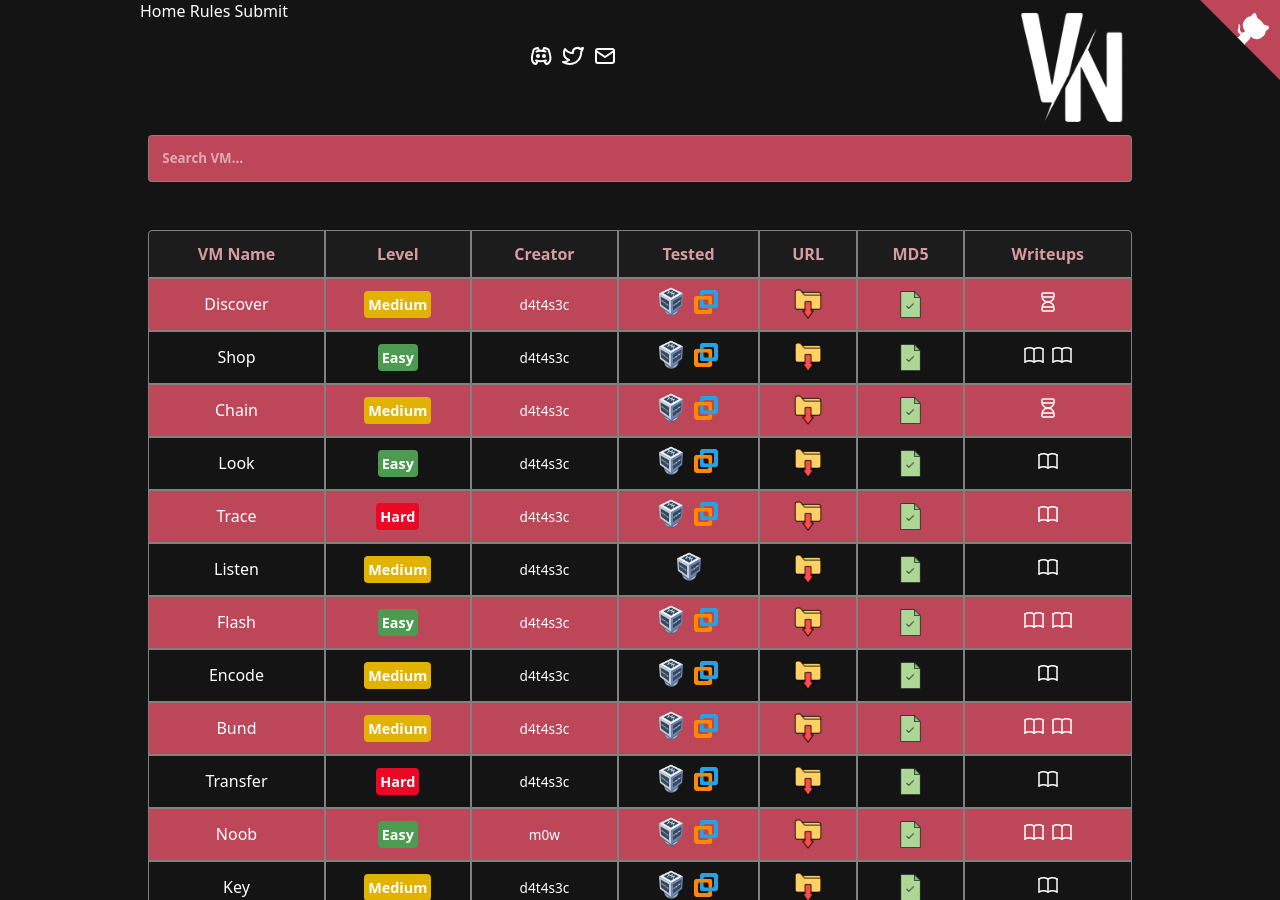
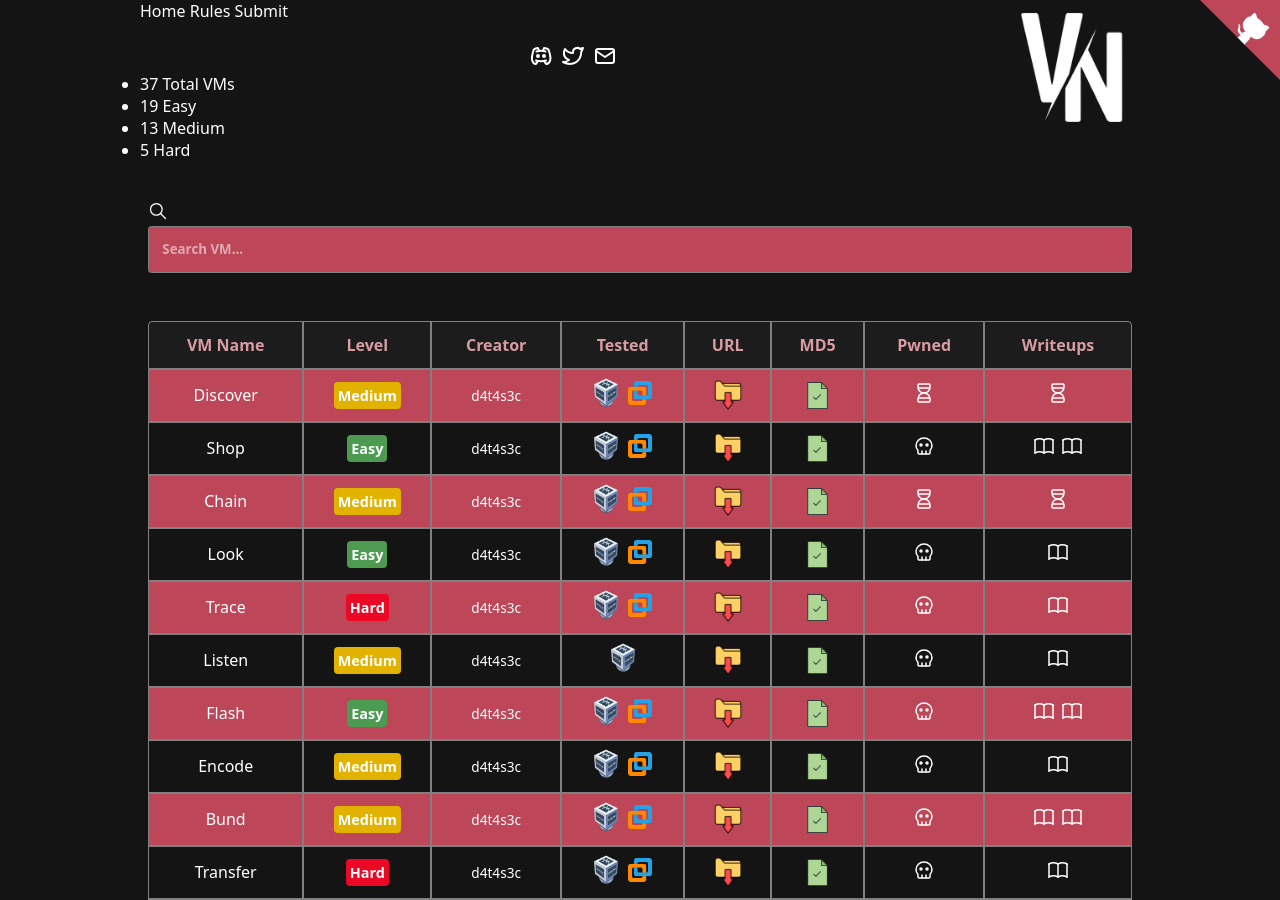
Before and after one commit to VulNyx/vulnyx, a Jekyll site: the page built from index.md, in a window 1280 px wide and 900 px high. Built offline with Jekyll 4.4.1, drawn with Linux system fonts in a browser that asks for light colours.

Commit message:
feat: total number of vm and by difficulty and search bar with magnifying glass icon

```diff
--- a/_includes/bin_table.html
+++ b/_includes/bin_table.html
@@ -1,7 +1,37 @@
+<main>
+  <section class="wrapper">
+    <article>
+      <ul class="vm-stats">
+        <li>
+          <span id="total-vms"></span>
+          <span>Total VMs</span>
+        </li>
+        <li>
+          <span id="easy-vms"></span>
+          <span class="badge easy">Easy</span>
+        </li>
+        <li>
+          <span id="medium-vms"></span>
+          <span class="badge medium">Medium</span>
+        </li>
+        <li>
+          <span id="hard-vms"></span>
+          <span class="badge hard">Hard</span>
+        </li>
+      </ul>
       <div id="bin-search-wrapper">
-    <input id="bin-search" type="text" placeholder="Search VM..."/>
+        <div class="search-icon">
+          <svg xmlns="http://www.w3.org/2000/svg" class="icon icon-tabler icon-tabler-search" width="20" height="20"
+            viewBox="0 0 24 24" stroke-width="1.5" stroke="#ffffff" fill="none" stroke-linecap="round"
+            stroke-linejoin="round">
+            <path stroke="none" d="M0 0h24v24H0z" fill="none" />
+            <path d="M10 10m-7 0a7 7 0 1 0 14 0a7 7 0 1 0 -14 0" />
+            <path d="M21 21l-6 -6" />
+          </svg>
         </div>
-<main>
+        <input id="bin-search" type="text" placeholder="Search VM..." />
+      </div>
+    </article>
     <div id="bin-table-wrapper">
       <table id="bin-table">
         <thead>
@@ -12,6 +42,7 @@
             <th>Tested</th>
             <th>URL</th>
             <th>MD5</th>
+            <th>Pwned</th>
             <th>Writeups</th>
           </tr>
         </thead>
@@ -22,11 +53,12 @@
           <tr>
             {% assign filename = file.path | slice: 5, file.path.size %}
             <td class="vm-name"><span class="bin-name">{{ trimmed_filename }}</span></td>
-            <td class="level">{% include level_list.html bin=file %}</td>
+            <td>{% include level_list.html bin=file %}</td>
             <td class="creator">{% include creator_list.html bin=file %}</td>
             <td class="tested">{% include tested_list.html bin=file %}</td>
             <td class="url">{% include url_list.html bin=file %}</td>
             <td class="md5">{% include md5_list.html bin=file %}</td>
+            <td class="pwned">{% include pwned_list.html bin=file %}</td>
             <td class="writeups">{% include writeup_list.html bin=file %}</td>
           </tr>
           {% endfor %}
@@ -34,12 +66,26 @@
       </table>
       <p id="search-message">No matches for <span id="query"></span>. Try with other search.</p>
     </div>
+  </section>
 </main>
 <footer>
   <p>© VulNyx 2023</p>
 </footer>
 
 <script>
+  const setStats = () => {
+    const totalVMs = document.querySelector('#total-vms');
+    const easyVMs = document.querySelector('#easy-vms');
+    const mediumVMs = document.querySelector('#medium-vms');
+    const hardVMs = document.querySelector('#hard-vms');
+
+    totalVMs.textContent = document.querySelectorAll('.vm-name').length;
+    easyVMs.textContent = document.querySelectorAll('.boton-easy').length;
+    mediumVMs.textContent = document.querySelectorAll('.boton-medium').length;
+    hardVMs.textContent = document.querySelectorAll('.boton-hard').length;
+  }
+
+
   const filter = (query) => {
     const queryArray = query.toLowerCase().trim().split(/ *\+/);
     const [binPattern, ...functionPatterns] = queryArray;
```
Also changed, not shown: other parts of _includes/bin_table.html (+1 -0 lines). Lines whose indentation alone changed are shown as unchanged.
